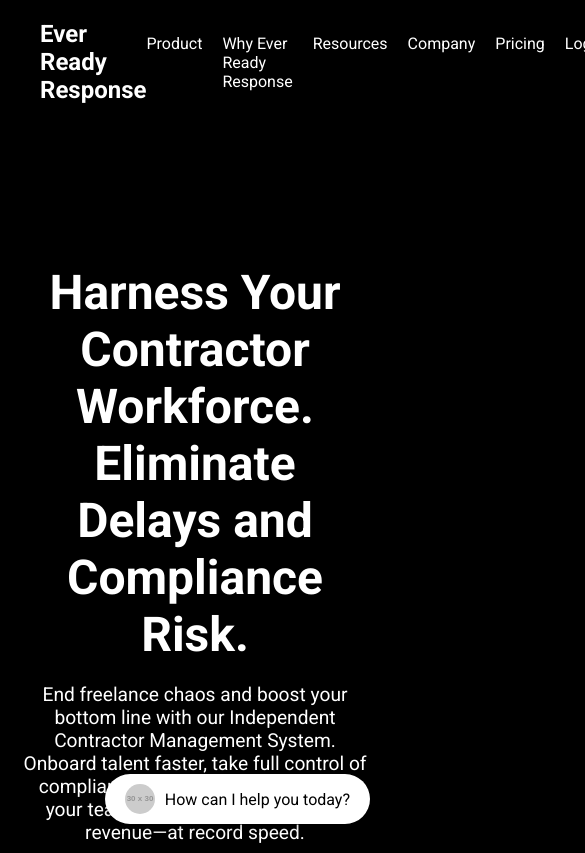
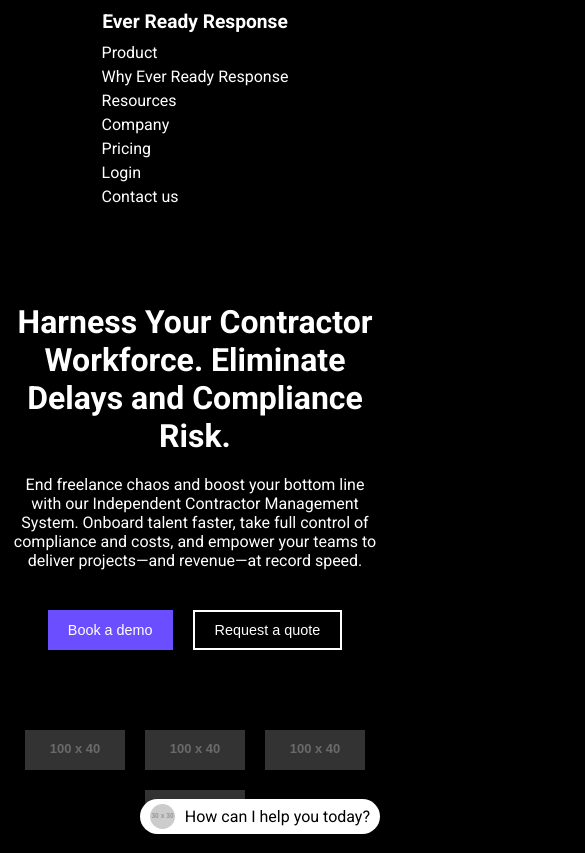
Before and after one commit to everReadyDev/ever-ready.ai, a plain HTML site: page index.html in a window 390 px wide. Shown: the top 853 px of the page, 585 px wide, since content can reach past the window. Drawn offline with Linux system fonts and the light colour scheme; placeholder pictures from the web are drawn by us.

Commit message:
responsive

```diff
--- a/index.html
+++ b/index.html
@@ -64,6 +64,7 @@
             display: flex;
             justify-content: center;
             gap: 20px;
+            flex-wrap: wrap;
         }
 
         .hero .cta-buttons .btn {
@@ -122,6 +123,74 @@
         .chat-widget:hover {
             background-color: #f0f0f0;
         }
+
+        @media (max-width: 768px) {
+            header {
+                flex-direction: column;
+                padding: 20px;
+            }
+
+            header nav {
+                flex-direction: column;
+                gap: 10px;
+                margin-top: 10px;
+            }
+
+            .hero h1 {
+                font-size: 2.5em;
+            }
+
+            .hero p {
+                font-size: 1.1em;
+            }
+        }
+
+        @media (max-width: 480px) {
+            header {
+                padding: 10px;
+            }
+
+            header .logo {
+                font-size: 1.2em;
+            }
+
+            header nav {
+                gap: 5px;
+            }
+
+            .hero {
+                padding: 60px 10px;
+            }
+
+            .hero h1 {
+                font-size: 2em;
+            }
+
+            .hero p {
+                font-size: 1em;
+            }
+
+            .hero .cta-buttons .btn {
+                padding: 10px 20px;
+                font-size: 0.9em;
+            }
+
+            .clients {
+                gap: 20px;
+                padding: 20px 10px;
+            }
+
+            .chat-widget {
+                bottom: 10px;
+                right: 10px;
+                padding: 5px 10px;
+            }
+
+            .chat-widget img {
+                width: 25px;
+                height: 25px;
+            }
+        }
     </style>
 </head>
 <body>
```
